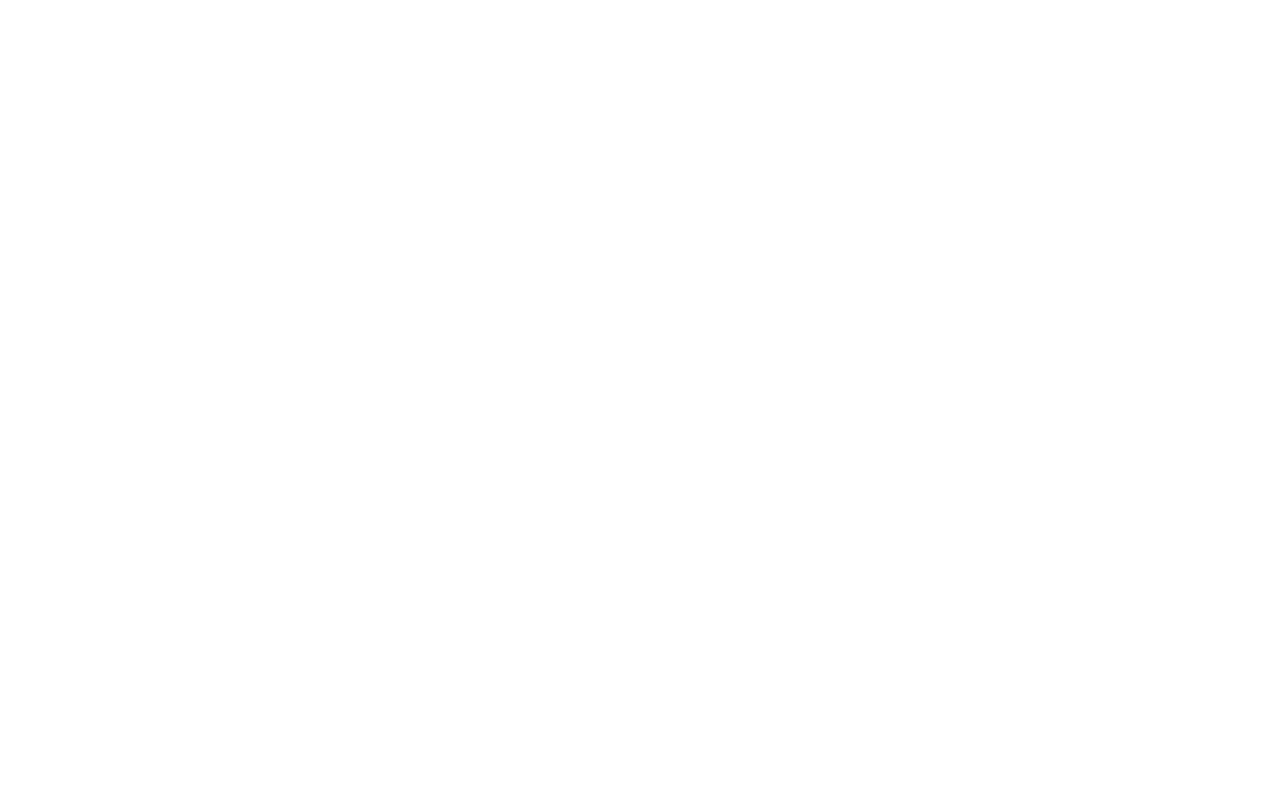
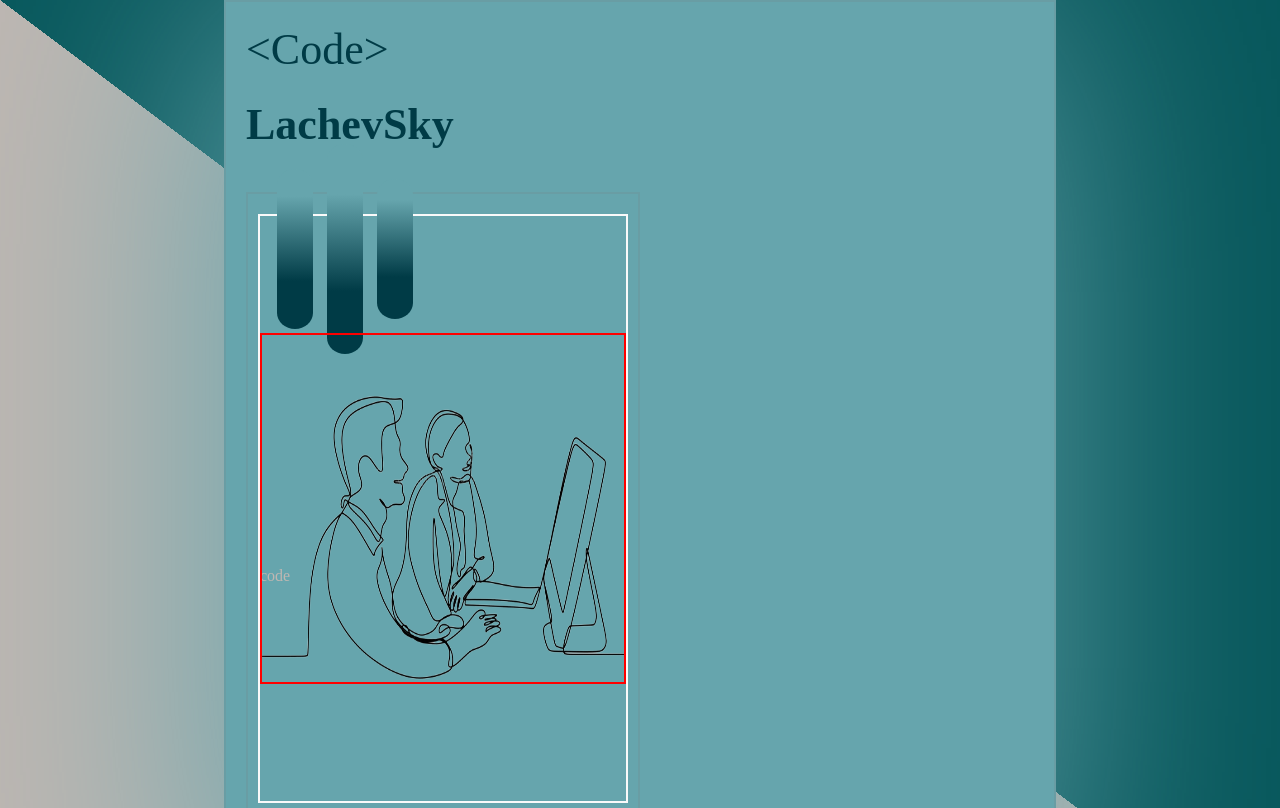
Before and after one commit to allachevskaya/lachevSky, a plain HTML site: page index.html in a window 1280 px wide. Shown: the top 808 px of the page. Drawn offline with Linux system fonts and the light colour scheme.

Commit message:
анимация, цвета и картинки

```diff
--- a/index.html
+++ b/index.html
@@ -4,9 +4,63 @@
     <meta charset="UTF-8">
     <meta http-equiv="X-UA-Compatible" content="IE=edge">
     <meta name="viewport" content="width=device-width, initial-scale=1.0">
-    <title>Document</title>
+
+    <link href="https://fonts.googleapis.com/css?family=Oswald:200,300,regular,500,600,700" rel="stylesheet" />
+    <link rel="stylesheet" href="style/main-page.css">
+
+    <title>LachevSky</title>
 </head>
 <body>
+    <div class="general_wrapper">
+
+
+    <div class="wrapper">
+        <header class="header">
+            <div class="header_container">
+                <div class="header_logo"> <span> &#60;Code&#62;</span>  LachevSky</div>
+                <!-- <div class="header_logo-oval-container">
+                    <div class="oval _medium"></div>
+                    <div class="oval _long"></div>
+                    <div class="oval _short"></div>
+                </div> -->
+            </div>
+        </header>
+
+        <main>
+           <div class="main-page">
+                <div class="main-page_container">
+                    <div class="main-page-boxes">
+                        <div class="box1">
+                            <div class="box1-1">
+                                <div class="header_logo-oval-container">
+                                    <div class="oval _medium"></div>
+                                    <div class="oval _long"></div>
+                                    <div class="oval _short"></div>
+                                </div>
+                                <div class="boxImg">
+                                    <img src="img/1-PhotoRoom.png" alt="">
+                                </div>
+                                code
+                            </div>
+
+                        </div>
+
+                        <!-- <div class="box1">
+                            <div class="box1-1">
+                                1-2-1
+                            </div>
+                            <div class="box1-1">
+                                1-2-2
+                            </div> -->
+                        </div>
+                    </div>
+                </div>
+           </div>
+
+        </main>
+
+    </div>
+</div>
 
 </body>
 </html>
--- /dev/null
+++ b/style/main-page.css
@@ -0,0 +1,209 @@
+*,
+*::after,
+*::before
+{
+    margin: 0;
+    padding: 0;
+    border: 0;
+    box-sizing: border-box;
+}
+
+a {text-decoration: none; }
+ul,li {list-style: none; }
+
+h1,h2,h3,h4 {
+    font-weight: inherit;
+    font-size: inherit;
+}
+
+
+
+:root
+{
+	--color-dark: black;
+	--color-light: #fafafa;
+    --color-shadow:#7878782d;
+    --color-bacground:#150c0f;
+    /*--*/
+    --color1:#003B46;
+    --color2:#07575B;
+    --color3:#66A5AD;
+    --color4: #C4DFE6;
+}
+
+.general_wrapper{
+    /* background-color: #150c0f; */
+    background: linear-gradient(to bottom left, var(--color2) 50%,
+    #bfb7b2 50%);
+    height: 120vh;
+}
+
+.wrapper{
+    width: 65%;
+    height: 100%;
+    background-color: var(--color3);
+    color:   #bfb7b2;
+    border:2px solid var(--color-shadow);
+    margin-left: auto;
+    margin-right: auto;
+    box-shadow: -1em 0 30em var(--color3);
+
+}
+
+.header{
+    width: 100%;
+    height: auto;
+     /* border:2px solid red;  */
+    padding: 10px 20px;
+
+
+}
+
+.header_container{
+    /* border:2px solid rgb(83, 57, 57); */
+    text-align: center;
+}
+
+.header_logo{
+    font-size: 44px;
+    font-weight: 700;
+    color:inherit;
+    line-height: 171.5%;
+    display: block;
+    color:#003B46;
+    width: 14%;
+
+}
+
+
+.header_logo span{
+    font-weight: 500;
+}
+
+
+/*-------*/
+
+.header_logo-oval-container{
+    width: auto;
+    /* border:2px solid green;    */
+    display: flex;
+   align-items: center;
+   margin-left: 10px;
+   position: absolute;
+   top:184px;
+
+
+
+
+}
+
+.oval{
+    width: 36px;
+    height: 120px;
+    /* border:2px solid green; */
+    border-radius: 100px/90px;
+    margin: -40px 7px;
+    animation: oval_1 5s 0s both infinite;
+
+}
+
+.oval:hover {
+
+	animation: none;
+
+}
+@keyframes oval_1 {
+
+	0%, 20% {
+
+		transform: translate3d(0, 0, 0);
+
+	}
+
+	10%, 14%, 18%, 2%, 6% {
+
+		transform: translate3d(-7px, 0, 0);
+
+	}
+
+	12%, 16%, 4%, 8% {
+
+		transform: translate3d(7px, 0, 0);
+
+	}
+}
+
+
+
+._medium{
+    height: 160px;
+    background: linear-gradient( var(--color3) 17%,
+    var(--color1) 70%);
+}
+._long{
+    height: 210px;
+    background: linear-gradient( var(--color3) 24%,
+    var(--color1) 70%);
+
+}
+._short{
+    height: 140px;
+    background: linear-gradient( var(--color3) 15%,
+    var(--color1) 70%);
+}
+
+/*---*/
+
+.main-page{
+    width: 100%;
+    height: 100vh; /*!!!!!!!!!!!!!!!!!!!*/
+    /* border: 2px solid green; */
+}
+
+.main-page_container{
+     width: 100%;
+     /* border: 2px solid orange; */
+     height: 100%;
+     padding: 20px;
+}
+
+.main-page-boxes{
+    width: 100%;
+     /* border: 2px solid red; */
+     height: 100%;
+     display: flex;
+
+
+}
+
+.box1{
+    width: 50%;
+    border: 2px solid var(--color-shadow);
+    height: 100%;
+    margin-right: 10px;
+    padding: 10px;
+
+}
+.box1-1{
+    width: 100%;
+    border: 2px solid var(--color-light);
+    height: 80%;
+    margin-top: 10px;
+
+
+}
+
+.boxImg{
+    width: 100%;
+    border: 2px solid red;
+    height: 60%;
+    position:relative;
+    padding-bottom:50px;
+    top:20%
+}
+.boxImg img{
+    width: 100%;
+    height: 90%;
+    position:absolute;
+    bottom:0;
+}
```
Also changed, not shown: img/1-PhotoRoom.png (added), img/1.jpg (added), img/2-PhotoRoom.png (added), img/2.jpg (added), img/3-PhotoRoom.png (added), img/3.jpg (added), img/4-PhotoRoom.png (added), img/4.jpg (added).
